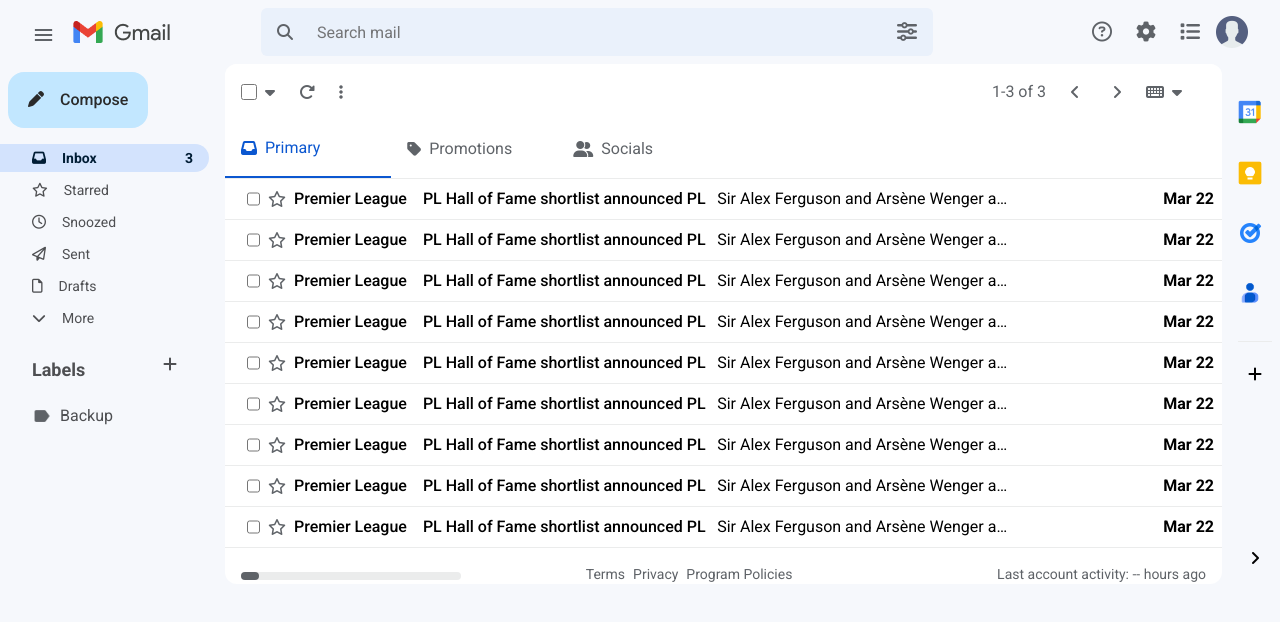
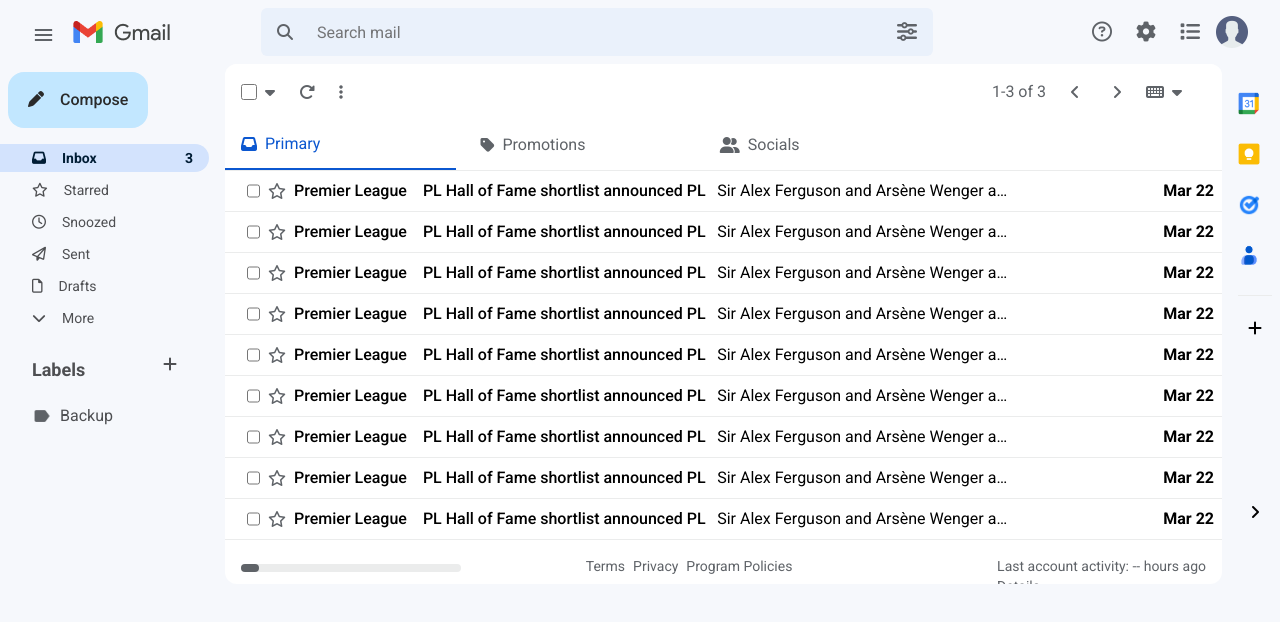
Before and after one commit to usernameisleye/Gmail-clone, a React (Vite) app in the folder client/: page / in a window 1280 px wide. Shown: the top 622 px of the page. Built offline with nearby package versions, Linux system fonts and the light colour scheme.

Commit message:
made more changes

```diff
--- a/client/src/components/Header.jsx
+++ b/client/src/components/Header.jsx
@@ -12,7 +12,7 @@
     });
 
     return (
-        <nav className="flex py-2 px-8 h-16 text-FA-Dark text-xl">
+        <header className="flex py-2 px-8 h-16 text-FA-Dark text-xl">
             {/* Logo section */}
             <div className="flex justify-center gap-4">
                 <img src="assets/icon-hamburger.svg" className="w-6 my-auto cursor-pointer" alt="" />
@@ -40,7 +40,7 @@
                     <p className="my-2 pt-2 cursor-pointer border-t border-solid border-FA-Hover">Send Feedback to Google</p>
                 </div>
             </div>
-        </nav>
+        </header>
     );
 }
 
--- a/client/src/components/Mails.jsx
+++ b/client/src/components/Mails.jsx
@@ -15,9 +15,9 @@
 
             {/* Sub heading of Mails section */}
             <section className="text-md h-[calc(24rem+5rem)] overflow-hidden overscroll-y-contain overflow-y-scroll">
-                <div className="bg-White text-FA-Dark flex text-md border-b border-solid border-FA-Hover">
+                <div className="bg-White text-FA-Dark flex gap-2 text-md border-b border-solid border-FA-Hover">
                     { sections.map(section => (
-                        <div key={section.id} className={`sub-heading flex items-center gap-2 p-4 w-1/6 cursor-pointer ${section.active ? section.active : ""}`}>
+                        <div key={section.id} className={`sub-heading flex items-center gap-2 py-3 px-4 w-[calc(20%+2rem)] cursor-pointer ${section.active ? section.active : ""} hover:bg-FA-Hover`}>
                             <i className={`${section.className}`}></i>
                             <span className="">{section.title}</span>
                         </div>
--- a/client/src/components/Panel.jsx
+++ b/client/src/components/Panel.jsx
@@ -1,7 +1,7 @@
 const Panel = () => {
     return (
         <aside className="h-[calc(24rem+5rem)] mr-2">
-            <div className="flex flex-col justify-evenly h-3/5 cursor-pointer border-b border-solid border-FA-Hover">
+            <div className="flex flex-col justify-evenly h-1/2 cursor-pointer border-b border-solid border-FA-Hover">
                 <img src="/assets/calendar.png" className="" alt="Calender image" />
                 <img src="/assets/keep.png" className="" alt="Keep image" />
                 <img src="/assets/tasks.png" className="" alt="Tasks image" />
--- a/client/src/components/pages/Compose.jsx
+++ b/client/src/components/pages/Compose.jsx
@@ -10,7 +10,7 @@
     });
 
     return (
-        <form className={`${ open ? "" : "hidden" } bg-White fixed right-20 bottom-0 flex flex-col w-[calc(25rem+5rem)] overflow-hidden rounded-md shadow-lg`}>
+        <form className={`${ open ? "" : "hidden" } bg-White fixed right-20 bottom-0 flex flex-col w-[calc(25rem+5rem)] overflow-hidden rounded-md shadow-xl`}>
             {/* Header section of compose box */}
             <header className="flex justify-between bg-Bright-Blue p-2">
                 <span className="font-semibold">New Message</span>
--- a/client/src/components/pages/Mail.jsx
+++ b/client/src/components/pages/Mail.jsx
@@ -19,7 +19,7 @@
             </div>
 
             {/* Extra content on hover */}
-            <div className="bg-White text-FA-Dark absolute right-0 top-2/5 flex justify-evenly h-8 w-1/5 invisible group-hover:visible">
+            <div className="bg-White text-FA-Dark absolute right-0 top-2/5 flex justify-evenly w-1/5 invisible group-hover:visible">
                 <i className="fa-regular fa-folder"></i>
                 <i className="fa-regular fa-trash-can"></i>
                 <i className="fa-regular fa-envelope-open"></i>
--- a/client/src/index.css
+++ b/client/src/index.css
@@ -60,7 +60,7 @@
   cursor: pointer;
 }
 aside img{
-  max-width: 1.5rem;
+  max-width: 1.4rem;
 }
 
 /* Remove all animations, transitions and smooth scroll for people that prefer not to see them */
```
